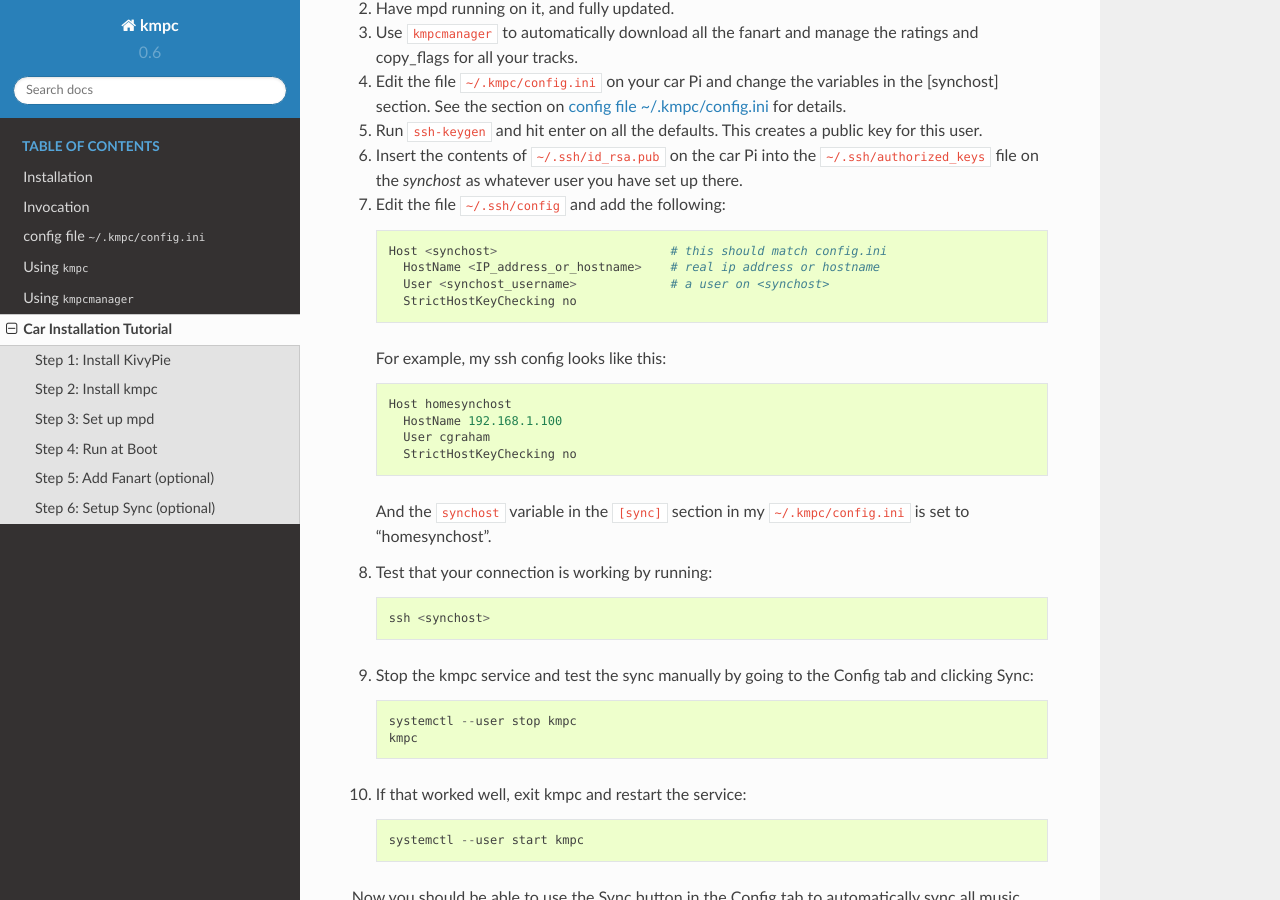
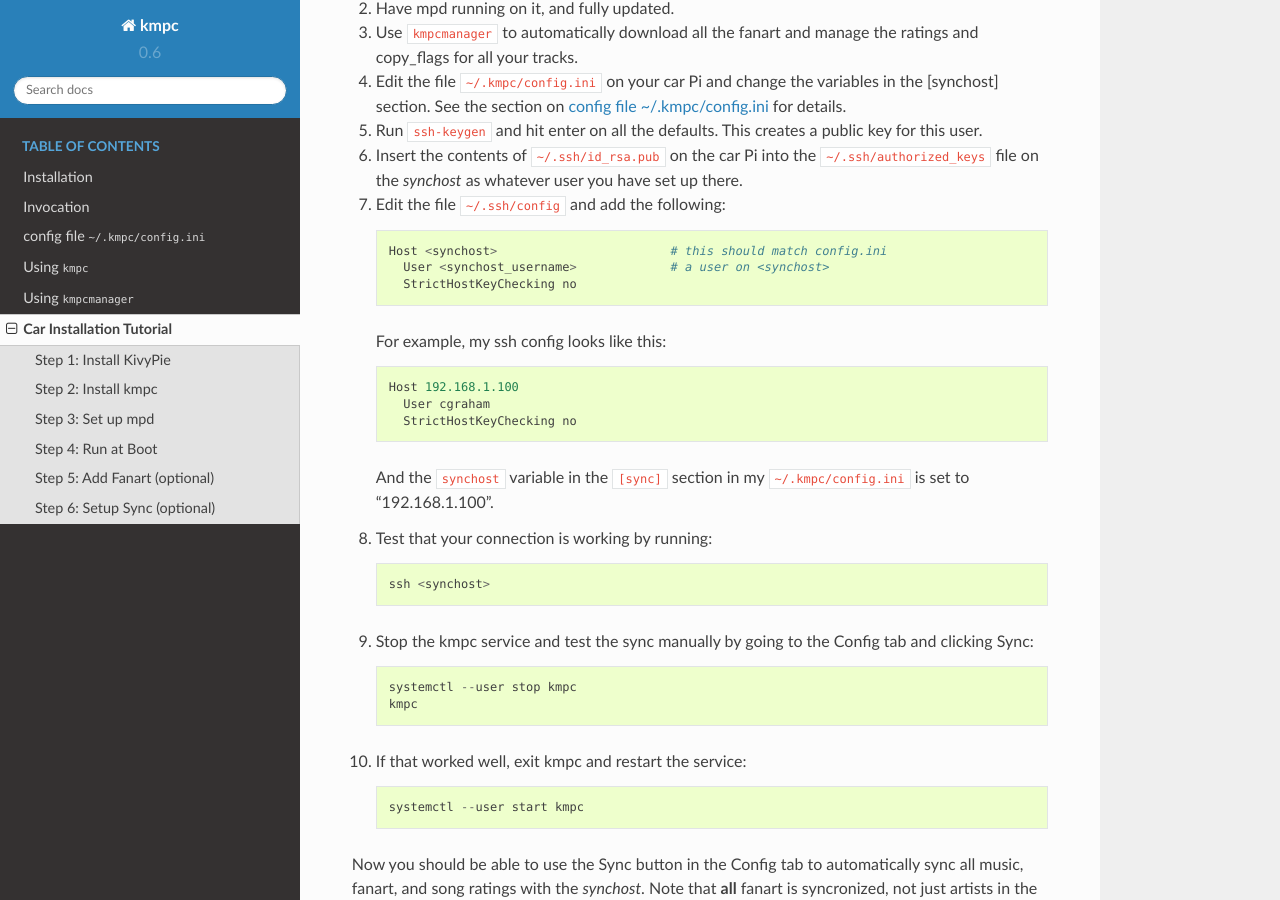
Before and after one commit to eratosthene/kmpc, a Sphinx documentation site: the page built from docs/kivypie.rst, in a window 1280 px wide and 900 px high, scrolled down 5707 px. Built offline with Sphinx 7.4.7 and the Read the Docs theme 2.0.0, drawn with Linux system fonts in a browser that asks for light colours.

Commit message:
updating docs

```diff
--- a/docs/kivypie.rst
+++ b/docs/kivypie.rst
@@ -301,19 +301,17 @@
 #. Edit the file ``~/.ssh/config`` and add the following::
 
      Host <synchost>                        # this should match config.ini
-       HostName <IP_address_or_hostname>    # real ip address or hostname
        User <synchost_username>             # a user on <synchost>
        StrictHostKeyChecking no
 
    For example, my ssh config looks like this::
 
-     Host homesynchost
-       HostName 192.168.1.100
+     Host 192.168.1.100
        User cgraham
        StrictHostKeyChecking no
 
    And the ``synchost`` variable in the ``[sync]`` section in my
-   ``~/.kmpc/config.ini`` is set to "homesynchost".
+   ``~/.kmpc/config.ini`` is set to "192.168.1.100".
 
 #. Test that your connection is working by running::
 
```
